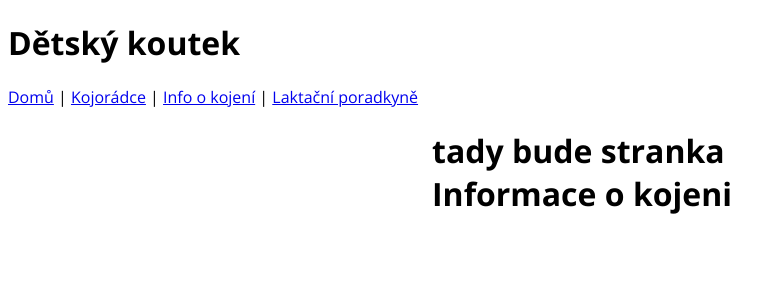
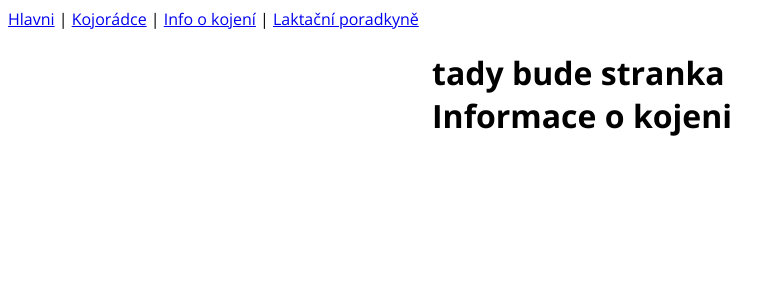
Before and after one commit to badela007/Kojoradce_projekt, a React (Vite) app: page /info-o-kojeni in a window 1280 px wide. Shown: the top 300 px of the page, without its empty margins (0-784 px from the left). Built offline with nearby package versions, Linux system fonts and the light colour scheme.

Commit message:
pages fix

```diff
--- a/src/index.jsx
+++ b/src/index.jsx
@@ -28,9 +28,9 @@ export const ErrorPage = () => {
 const App = () => {
   return (
     <div>
-      <h1>Dětský koutek</h1>
+
       <nav>
-        <Link to="/homepage">Domů</Link>
+        <Link to="/">Hlavni</Link>
         <span> | </span>
         <Link to="/kojoradce">Kojorádce</Link>
         <span> | </span>
@@ -60,17 +60,16 @@ const router = createBrowserRouter([
       {
         path: '/info-o-kojeni',
         element: <InfoPage />,
-        children: [
+      },
           {
-            path: 'polohy',
+            path: '/info-o-kojeni/polohy',
             element: <PositionsPage />,
           },
           {
-            path: 'technika',
+            path: '/info-o-kojeni/technika',
             element: <TechniquePage />,
           },
-        ],
-      },
+
       {
         path: '/laktacni-poradkyne',
         element: <LPPage />,
--- a/src/pages/InfoPage/index.jsx
+++ b/src/pages/InfoPage/index.jsx
@@ -6,7 +6,7 @@ export const InfoPage = () => {
   return (
     <div className="container">
       <h1>tady bude stranka Informace o kojeni</h1>
-      <Outlet />
+      {/* <Outlet /> */}
     </div>
   );
 };
```
